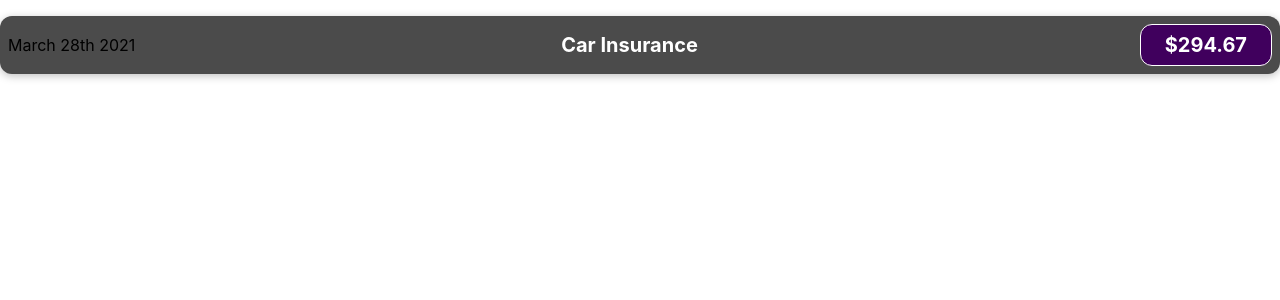
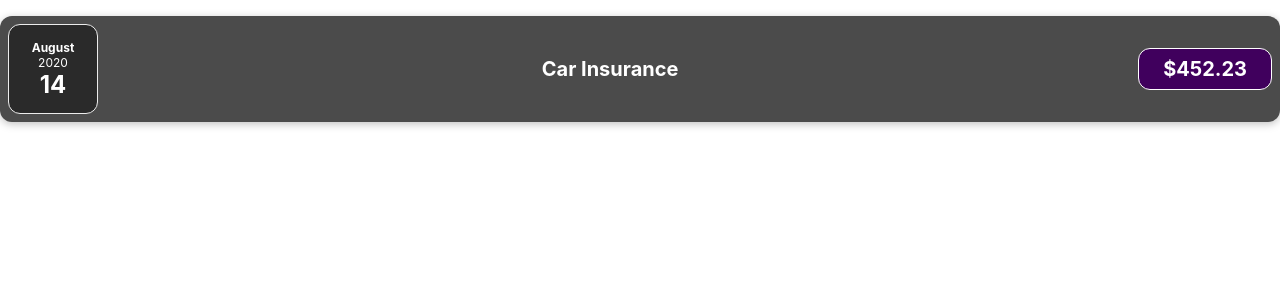
Before and after one commit to erfaneslami/ExpenseTracker, a React (Create React App) app: page / in a window 1280 px wide. Shown: the top 300 px of the page. Built offline with nearby package versions, Linux system fonts and the light colour scheme.

Commit message:
split date component into it own component

```diff
--- a/src/App.js
+++ b/src/App.js
@@ -3,9 +3,28 @@
 import ExpenseItem from "./components/ExpenseItem/ExpenseItem";
 
 function App() {
+  const Expense = [
+    {
+      id: "e1",
+      title: "Car Insurance",
+      amount: "452.23",
+      date: new Date(2020, 7, 14),
+    },
+    {
+      id: "e2",
+      title: "Home Service",
+      amount: "50.00",
+      date: new Date(2021, 2, 28),
+    },
+  ];
+
   return (
     <div className="App">
-      <ExpenseItem></ExpenseItem>
+      <ExpenseItem
+        title={Expense[0].title}
+        amount={Expense[0].amount}
+        date={Expense[0].date}
+      />
     </div>
   );
 }
--- /dev/null
+++ b/src/components/ExpenseItem/ExpenseDate/ExpenseDate.js
@@ -0,0 +1,17 @@
+import "./ExpenseDate.scss";
+
+function ExpenseDate(props) {
+  const month = props.date.toLocaleString("en-US", { month: "long" });
+  const day = props.date.toLocaleString("en-US", { day: "2-digit" });
+  const year = props.date.getFullYear();
+
+  return (
+    <div className="expense-date">
+      <div className="expense-date__month">{month}</div>
+      <div className="expense-date__year">{year}</div>
+      <div className="expense-date__day">{day}</div>
+    </div>
+  );
+}
+
+export default ExpenseDate;
--- /dev/null
+++ b/src/components/ExpenseItem/ExpenseDate/ExpenseDate.scss
@@ -0,0 +1,26 @@
+.expense-date {
+  display: flex;
+  flex-direction: column;
+  width: 5.5rem;
+  height: 5.5rem;
+  border: 1px solid #ececec;
+  background-color: #2a2a2a;
+  color: white;
+  border-radius: 12px;
+  align-items: center;
+  justify-content: center;
+}
+
+.expense-date__month {
+  font-size: 0.75rem;
+  font-weight: bold;
+}
+
+.expense-date__year {
+  font-size: 0.75rem;
+}
+
+.expense-date__day {
+  font-size: 1.5rem;
+  font-weight: bold;
+}
--- a/src/components/ExpenseItem/ExpenseItem.js
+++ b/src/components/ExpenseItem/ExpenseItem.js
@@ -1,12 +1,13 @@
+import ExpenseDate from "./ExpenseDate/ExpenseDate";
 import "./ExpenseItem.scss";
 
-function ExpenseItem() {
+function ExpenseItem(props) {
   return (
     <div className="expense-item">
-      <div>March 28th 2021</div>
+      <ExpenseDate date={props.date} />
       <div className="expense-item__description">
-        <h2>Car Insurance</h2>
-        <div className="expense-item__price">$294.67</div>
+        <h2>{props.title}</h2>
+        <div className="expense-item__price">${props.amount}</div>
       </div>
     </div>
   );
```
